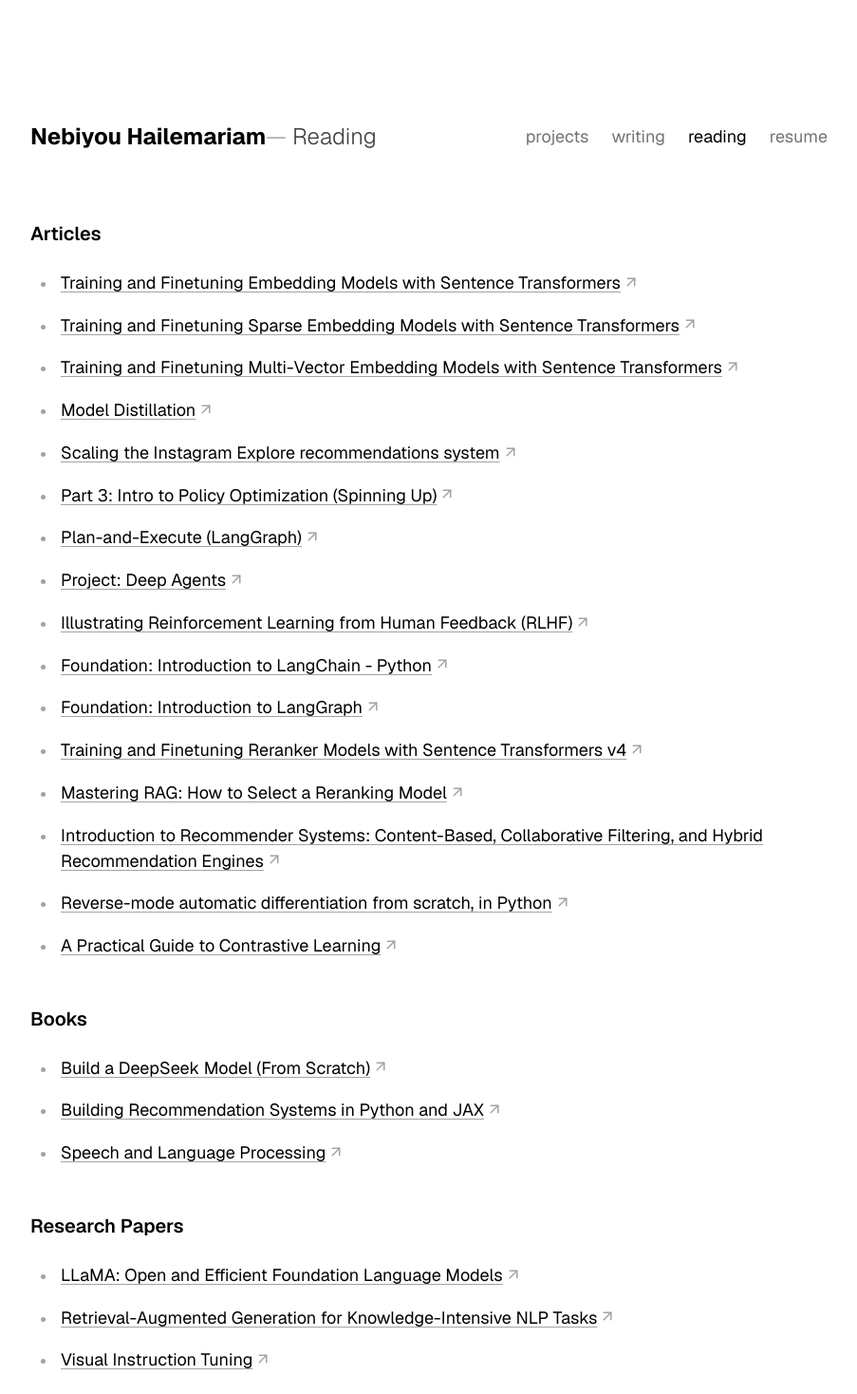
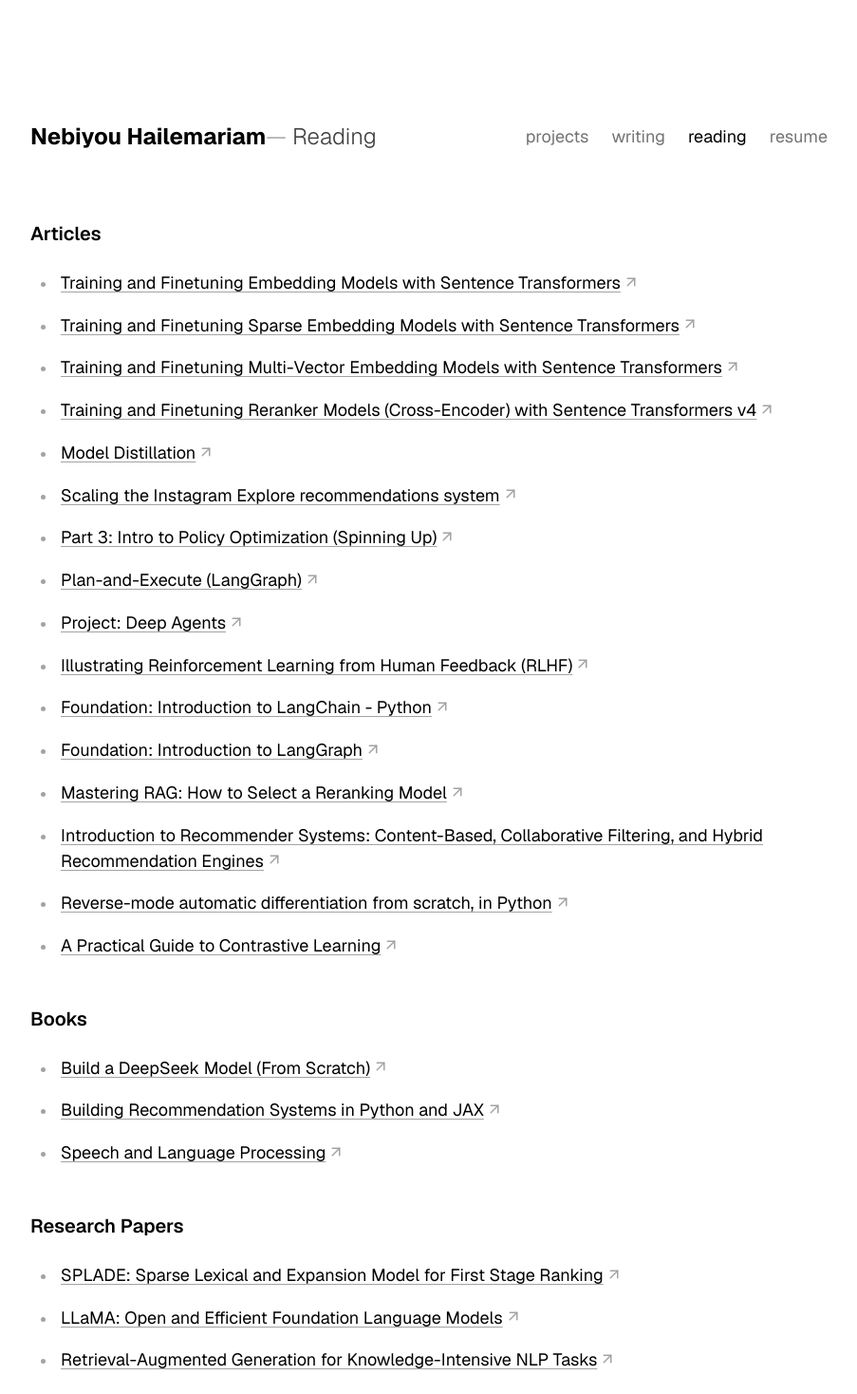
Before and after one commit to nebHailemariam/nebHailemariam.github.io, a Next.js app in the folder my-website/: page /reading in a window 1280 px wide. Shown: the top 1468 px of the page at 95% size, without its empty margins (188-1091 px from the left). Built offline with nearby package versions, Linux system fonts and the light colour scheme.

Commit message:
feat: add new articles on training and finetuning multi-vector embedding and reranker models to reading list

```diff
--- a/my-website/components/reading/reading-data.ts
+++ b/my-website/components/reading/reading-data.ts
@@ -26,6 +26,11 @@ export const readingSections: ReadingSection[] = [
         href: "https://huggingface.co/blog/train-multi-vector-encoder",
         title:
           "Training and Finetuning Multi-Vector Embedding Models with Sentence Transformers",
+      },
+      {
+        href: "https://huggingface.co/blog/train-reranker",
+        title:
+          "Training and Finetuning Reranker Models (Cross-Encoder) with Sentence Transformers v4",
       },
       {
         href: "https://sbert.net/examples/sentence_transformer/training/distillation/README.html",
@@ -58,11 +63,6 @@ export const readingSections: ReadingSection[] = [
       {
         href: "https://academy.langchain.com/certificates/arzejdkbkn",
         title: "Foundation: Introduction to LangGraph",
-      },
-      {
-        href: "https://huggingface.co/blog/train-reranker",
-        title:
-          "Training and Finetuning Reranker Models with Sentence Transformers v4",
       },
       {
         href: "https://galileo.ai/blog/mastering-rag-how-to-select-a-reranking-model",
@@ -103,6 +103,11 @@ export const readingSections: ReadingSection[] = [
   {
     title: "Research Papers",
     items: [
+      {
+        href: "https://arxiv.org/abs/2107.05720",
+        title:
+          "SPLADE: Sparse Lexical and Expansion Model for First Stage Ranking",
+      },
       {
         href: "https://arxiv.org/abs/2302.13971",
         title: "LLaMA: Open and Efficient Foundation Language Models",
```
